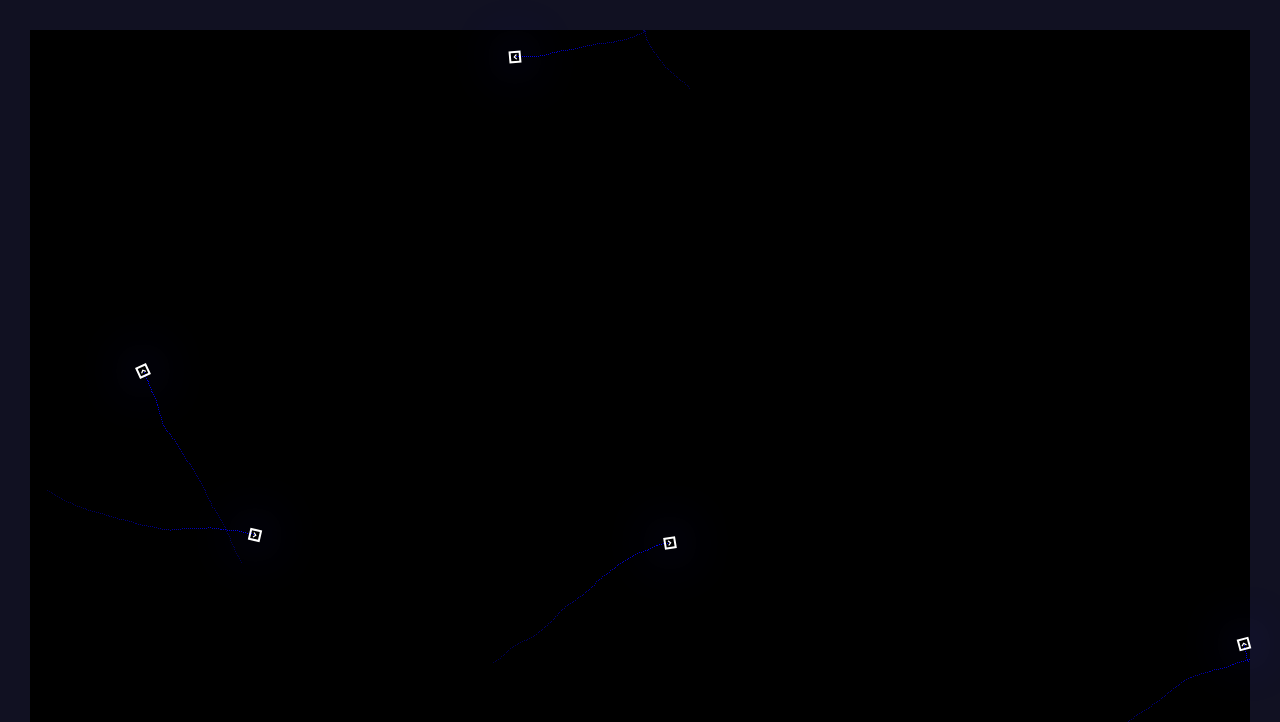
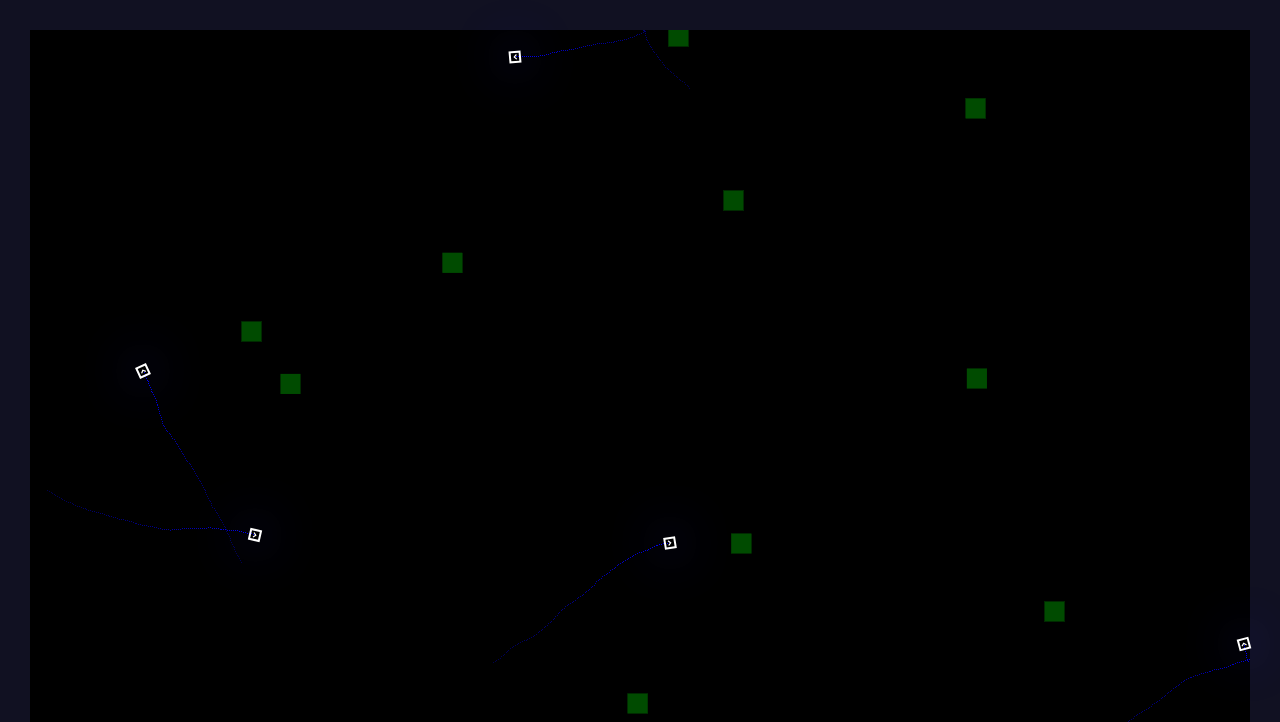
Before and after one commit to jywarren/antfarm, a website: page index.html in a window 1280 px wide. Shown: the top 722 px of the page. Drawn offline with nearby package versions, Linux system fonts and the light colour scheme.

Commit message:
food dropping for all

```diff
--- a/index.html
+++ b/index.html
@@ -29,6 +29,16 @@
         field = new AntFarm.Field(50);
 
         field.populate(AntFarm.Ant,5);
+
+        // leave some new random leaves
+        for (var i = 0; i < 10; i++) {
+          field.leaf(Math.random() * field.width, Math.random() * field.height, 20);
+        }
+
+        // leave a new random leaf every 30 seconds:
+        setInterval(function() {
+          field.leaf(Math.random() * field.width, Math.random() * field.height, 20);
+        }, 30000);
 
       });
     </script>
```
